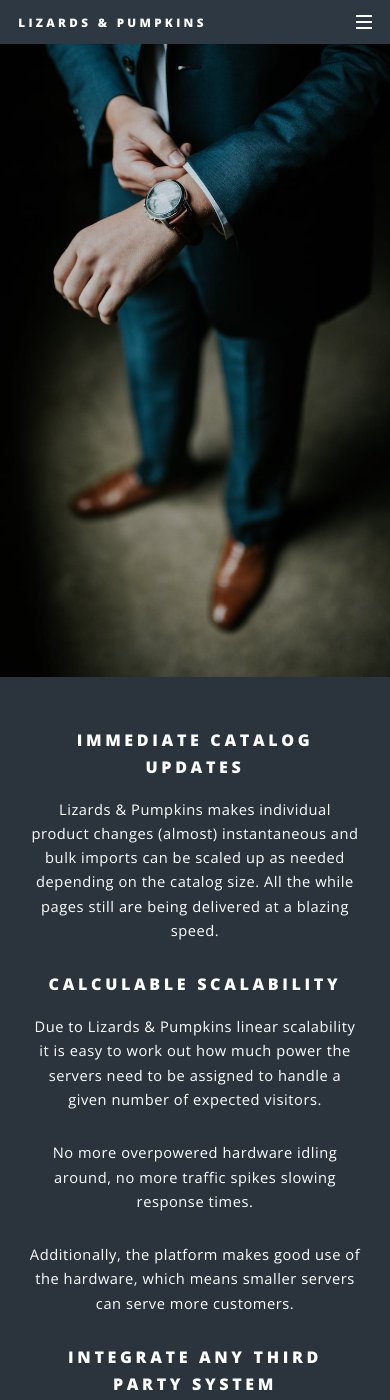
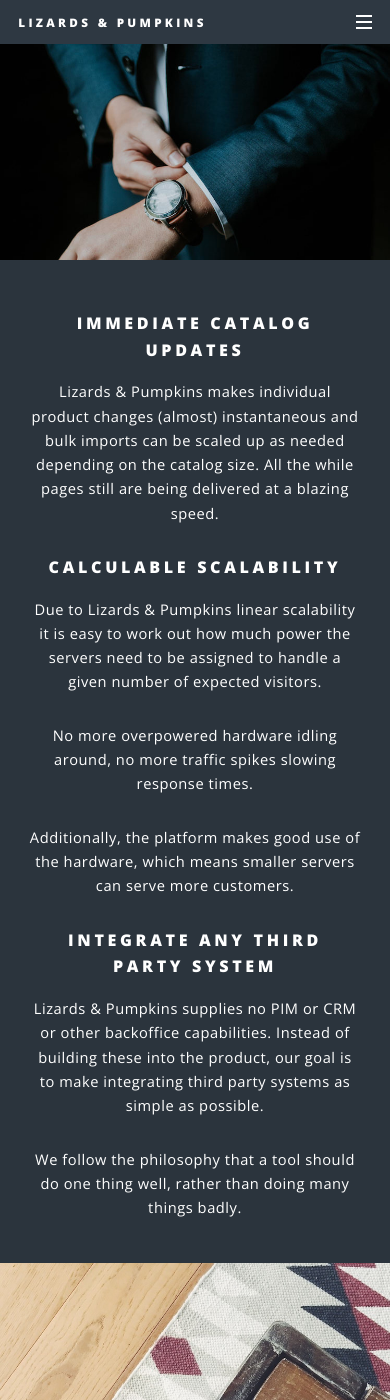
Before and after one commit to lizards-and-pumpkins/lizards-and-pumpkins.github.io, a Jekyll site: the page built from index.html, in a window 390 px wide and 1400 px high, scrolled down 1572 px. Built offline with Jekyll 4.4.1, drawn with Linux system fonts in a browser that asks for light colours.

Commit message:
Issue #5: Adjust tall images for mobile devices

```diff
--- a/css/main.scss
+++ b/css/main.scss
@@ -1013,6 +1013,8 @@ $baseurl: '{{ site.baseurl }}/images';
 
 			.image {
 				width: 100%;
+				max-height: 450px;
+                overflow: hidden;
 			}
 
 			.content {
@@ -1024,6 +1026,10 @@ $baseurl: '{{ site.baseurl }}/images';
 		}
 
 		@include breakpoint(small) {
+            .image {
+                max-height: 250px;
+            }
+
 			.content {
 				@include padding(3em, 2em);
 			}
```
